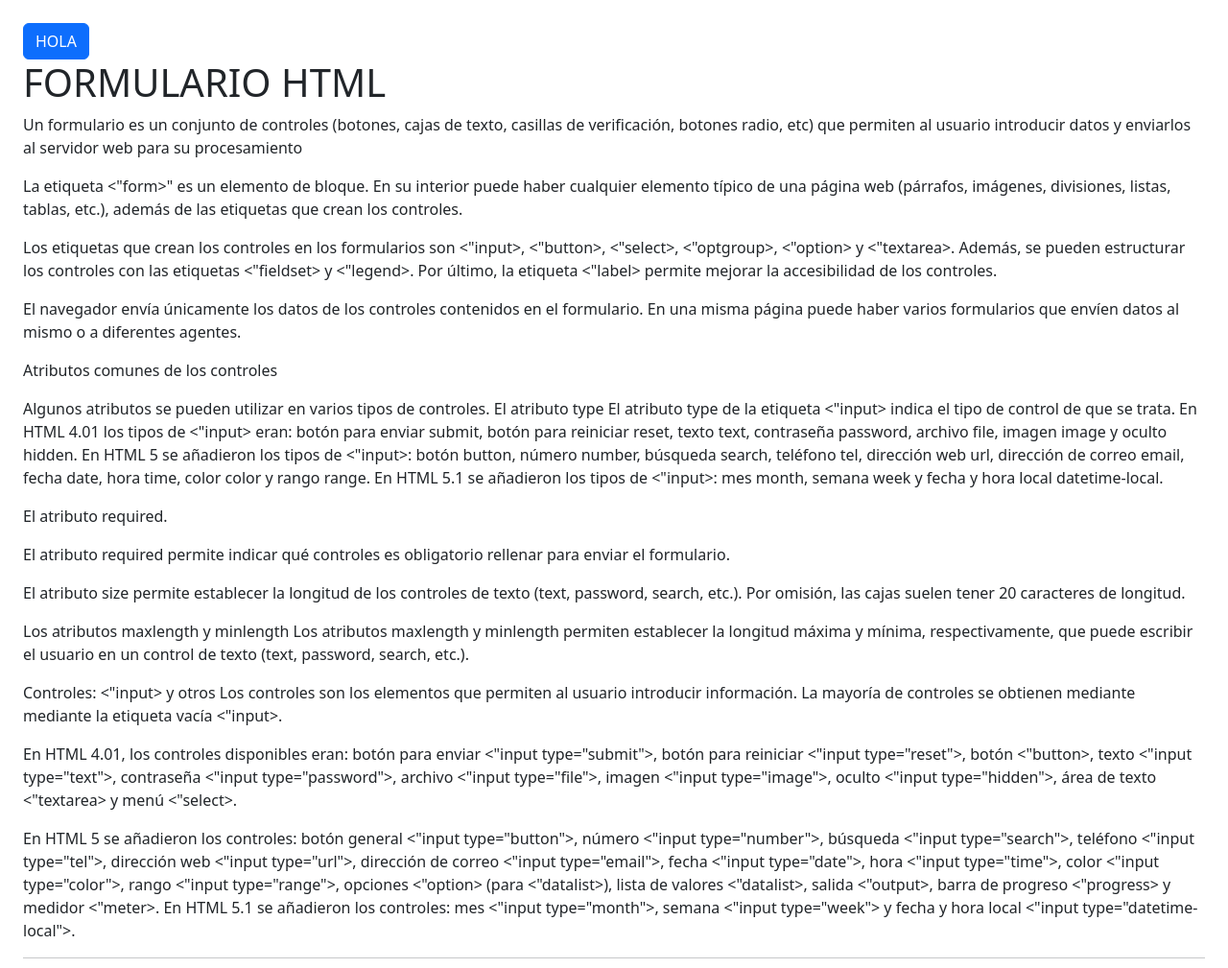
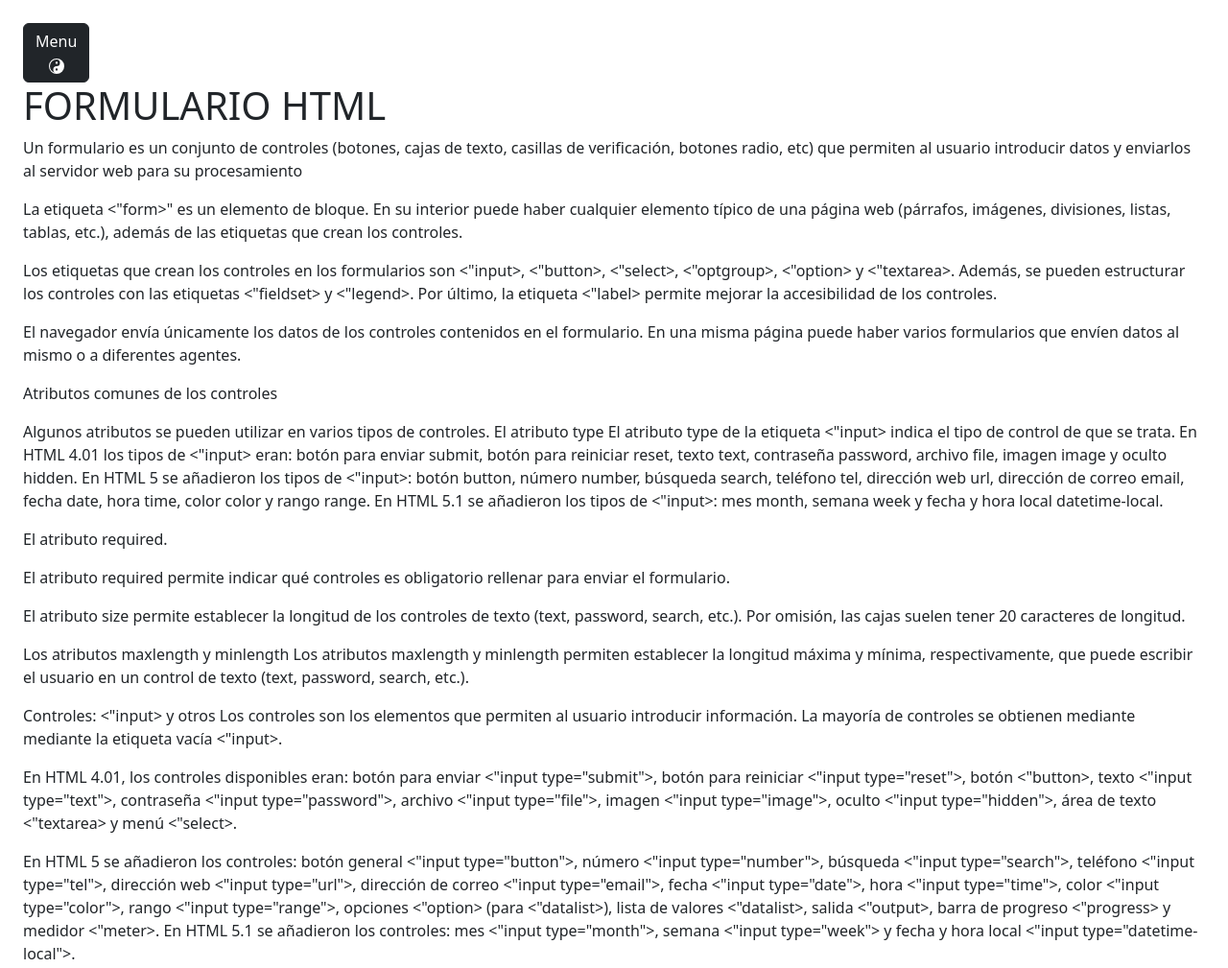
Before and after one commit to Ramguel1/SabanaHTML, a plain HTML site: page formularios.html in a window 1280 px wide. Shown: the top 1009 px of the page at 96% size. Drawn offline with nearby package versions, Linux system fonts and the light colour scheme.

Commit message:
Update formularios.html

```diff
--- a/formularios.html
+++ b/formularios.html
@@ -121,9 +121,14 @@
             <div class="col min-vh-100 p-4">
                 <!-- toggler -->
 
-                <button  class="btn btn-primary" data-bs-toggle="offcanvas" data-bs-target="#offcanvas" role="button">
-                    HOLA
+                 <button  class="btn btn-dark" data-bs-toggle="offcanvas" data-bs-target="#offcanvas" role="button">
+			Menu <br>
+                   <svg xmlns="http://www.w3.org/2000/svg" width="16" height="16" fill="currentColor" class="bi bi-yin-yang" viewBox="0 0 16 16">
+  <path d="M9.167 4.5a1.167 1.167 0 1 1-2.334 0 1.167 1.167 0 0 1 2.334 0"/>
+  <path d="M8 0a8 8 0 1 0 0 16A8 8 0 0 0 8 0M1 8a7 7 0 0 1 7-7 3.5 3.5 0 1 1 0 7 3.5 3.5 0 1 0 0 7 7 7 0 0 1-7-7m7 4.667a1.167 1.167 0 1 1 0-2.334 1.167 1.167 0 0 1 0 2.334"/>
+</svg>
                 </button>
+
 
 
   <h1>FORMULARIO HTML</h1>
```
